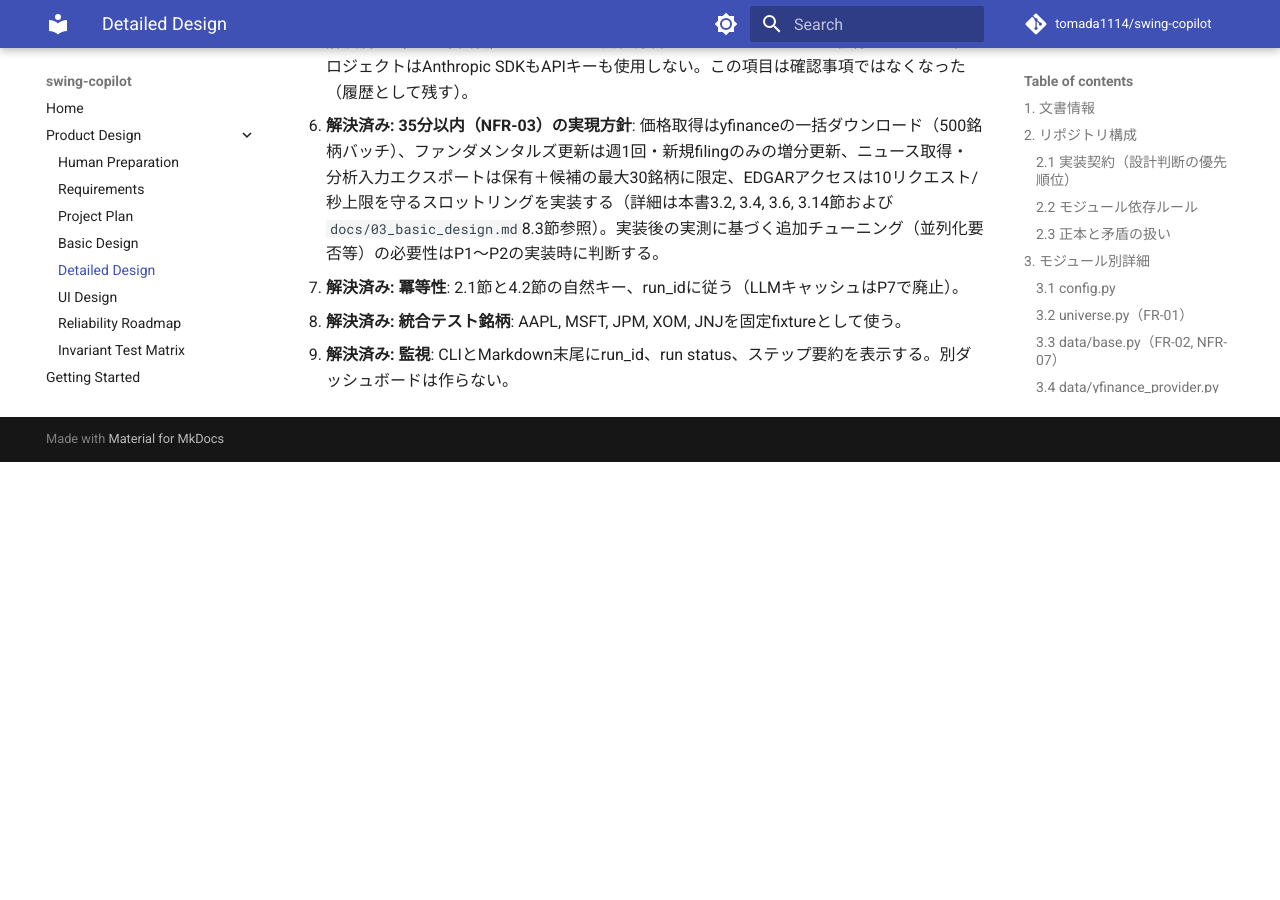
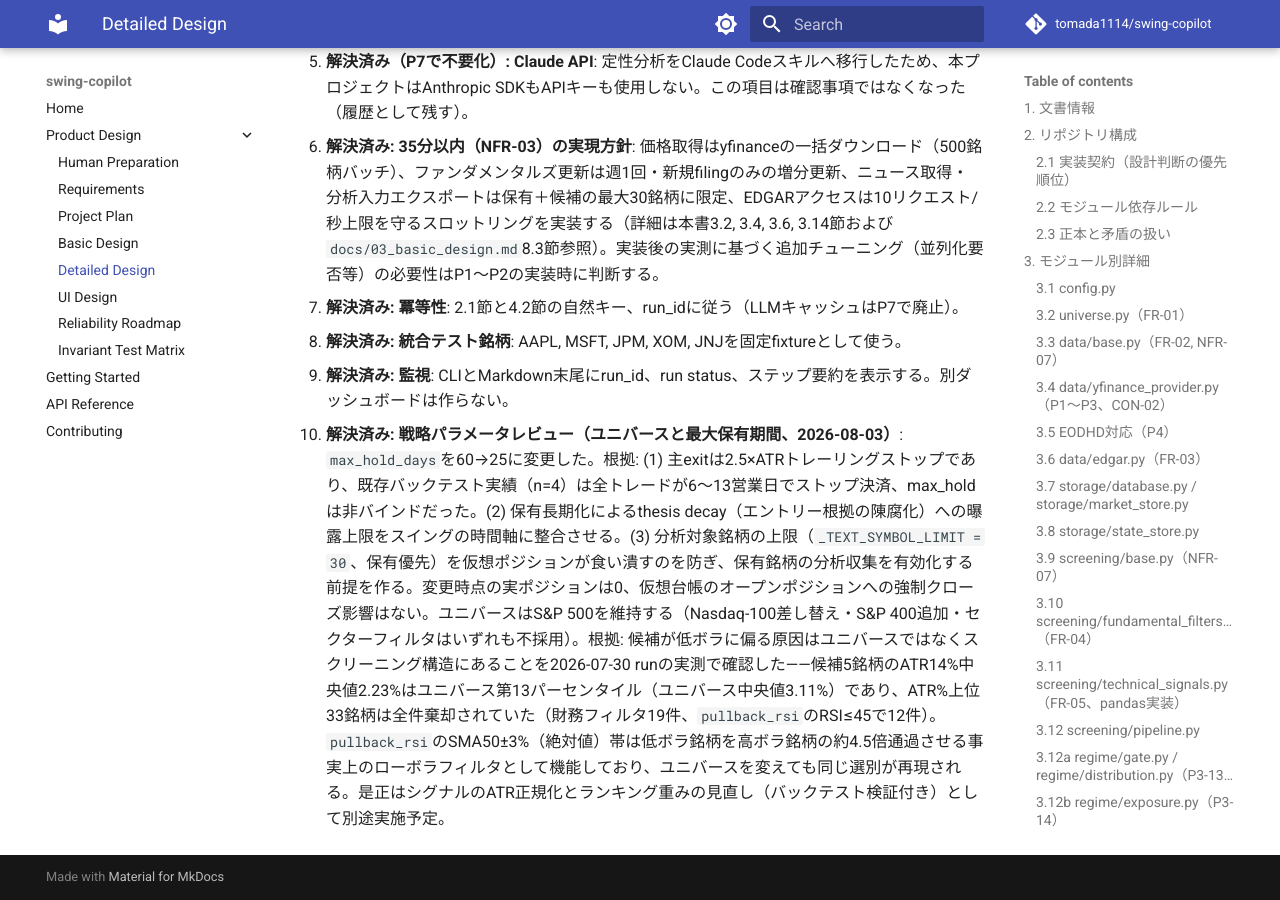
Before and after one commit to tomada1114/swing-copilot, an MkDocs documentation site: the page built from docs/04_detailed_design.md, in a window 1280 px wide and 900 px high, scrolled down 74333 px. Built offline with MkDocs 1.6.1 and Material for MkDocs 9.7.7, drawn with Linux system fonts in a browser that asks for light colours; comment, search, counter and statistics services are not loaded; before the commit the page ends 74795 px from its top, so only the background shows below that; some of the changed text lies outside the part shown.

Commit message:
config(backtest): max_hold_daysを60から25営業日に短縮 (#96)
主exitの2.5×ATRトレーリングストップに対しmax_hold=60は既存バックテスト
(n=4、全トレード6〜13営業日でストップ決済)で非バインドであり、thesis
decay曝露の上限をスイングの時間軸に合わせ、仮想追跡台帳のオープン
ポジションが分析対象銘柄枠(30銘柄)を食い潰さないようにするため変更。
根拠と、S&P 500ユニバース維持の決定は04_detailed_design.mdの解決ログに
記録した。docs/04_detailed_design.md・.claude/skills/swing-track/SKILL.md
の直書きも追随させ、tests/tracking/test_cli.pyの60への期待値を実測の
25へ更新した。

Claude-Session: https://claude.ai/code/session_01W9E3hSffT4AqNvCxWBJuQC

```diff
--- a/docs/04_detailed_design.md
+++ b/docs/04_detailed_design.md
@@ -1080,7 +1080,7 @@ def run_backtest(
 
 - 当日終値確定後の候補を翌営業日寄付で約定する。買い約定単価=`raw_entry * (1 + slippage_pct)`、買いcash減少=`shares * entry_execution * (1 + commission_pct)`、売り約定単価=`raw_exit * (1 - slippage_pct)`、売りcash増加=`shares * exit_execution * (1 - commission_pct)`とし、すべてのexit path（stop、max-hold、最終強制清算）へ同じ式を適用する。
 - 初期ストップはエントリー価格−2.5×シグナル日のATR14。寄付が有効ストップ以下へギャップした日は寄付で、日中安値だけがストップへ到達した日はストップ価格で約定する。
-- トレーリングストップは当日引け後に`max(従来値, close−2.5×ATR14)`へ更新し、翌営業日から有効とする。60営業日目の引けで強制決済する。同日にstopとmax-holdが成立する場合はstopを優先する。
+- トレーリングストップは当日引け後に`max(従来値, close−2.5×ATR14)`へ更新し、翌営業日から有効とする。25営業日目の引けで強制決済する。同日にstopとmax-holdが成立する場合はstopを優先する。
 - 同日に資金を超える候補がある場合はCandidate順位順。同時保有は`risk.max_position_pct`から導かれる上限を超えない。将来データ、提出前財務、同日終値での約定は禁止する。
 - `start`以前のバーはスクリーニング指標のウォームアップ（最大325取引バー）にのみ使い、注文生成と約定日は`start..end`の取引日に限定する。
 - `copilot-backtest`は`end`以前の最新`universe_membership`を優先する。ただし日ごとの歴史的membershipは復元しないため、履歴が無い場合のcurrent-universeフォールバックを含め、単一構成銘柄集合を全期間へ適用する限界と生存者バイアスを結果へ必ず表示する。
@@ -1946,7 +1946,7 @@ backtest:
   entry: "next_open"           # シグナル翌日寄付
   exit_atr_multiple: 2.5
   exit_atr_period: 14
-  max_hold_days: 60
+  max_hold_days: 25
   commission_pct: 0.001
   slippage_pct: 0.001
   benchmark: "SPY"
@@ -2092,7 +2092,7 @@ P5-24の`vcp_breakout`は既定`default`に含めない明示選択戦略であ
 | 項目 | 値 | 設定キー |
 |---|---|---|
 | エントリー | シグナル翌日寄付 | `backtest.entry="next_open"` |
-| イグジット | ATRトレーリングストップ(2.5×ATR14) または60営業日 | `backtest.exit_atr_multiple=2.5`, `exit_atr_period=14`, `max_hold_days=60` |
+| イグジット | ATRトレーリングストップ(2.5×ATR14) または25営業日 | `backtest.exit_atr_multiple=2.5`, `exit_atr_period=14`, `max_hold_days=25`（出典: 2026-08-03 戦略パラメータレビュー、下記解決ログ参照） |
 | 手数料 | 0.1% | `backtest.commission_pct=0.001` |
 | スリッページ | 0.1% | `backtest.slippage_pct=0.001` |
 | 比較対象 | SPYバイ&ホールド | `backtest.benchmark="SPY"` |
@@ -2234,3 +2234,4 @@ P3（ペーパートレード検証運用、CON-04ゲート）・P4（EODHD本
 7. **解決済み: 冪等性**: 2.1節と4.2節の自然キー、run_idに従う（LLMキャッシュはP7で廃止）。
 8. **解決済み: 統合テスト銘柄**: AAPL, MSFT, JPM, XOM, JNJを固定fixtureとして使う。
 9. **解決済み: 監視**: CLIとMarkdown末尾にrun_id、run status、ステップ要約を表示する。別ダッシュボードは作らない。
+10. **解決済み: 戦略パラメータレビュー（ユニバースと最大保有期間、2026-08-03）**: `max_hold_days`を60→25に変更した。根拠: (1) 主exitは2.5×ATRトレーリングストップであり、既存バックテスト実績（n=4）は全トレードが6〜13営業日でストップ決済、max_holdは非バインドだった。(2) 保有長期化によるthesis decay（エントリー根拠の陳腐化）への曝露上限をスイングの時間軸に整合させる。(3) 分析対象銘柄の上限（`_TEXT_SYMBOL_LIMIT = 30`、保有優先）を仮想ポジションが食い潰すのを防ぎ、保有銘柄の分析収集を有効化する前提を作る。変更時点の実ポジションは0、仮想台帳のオープンポジションへの強制クローズ影響はない。ユニバースはS&P 500を維持する（Nasdaq-100差し替え・S&P 400追加・セクターフィルタはいずれも不採用）。根拠: 候補が低ボラに偏る原因はユニバースではなくスクリーニング構造にあることを2026-07-30 runの実測で確認した——候補5銘柄のATR14%中央値2.23%はユニバース第13パーセンタイル（ユニバース中央値3.11%）であり、ATR%上位33銘柄は全件棄却されていた（財務フィルタ19件、`pullback_rsi`のRSI≤45で12件）。`pullback_rsi`のSMA50±3%（絶対値）帯は低ボラ銘柄を高ボラ銘柄の約4.5倍通過させる事実上のローボラフィルタとして機能しており、ユニバースを変えても同じ選別が再現される。是正はシグナルのATR正規化とランキング重みの見直し（バックテスト検証付き）として別途実施予定。
```
Also changed, not shown: .claude/skills/swing-track/SKILL.md (+4 -4 lines), 2 other files.
